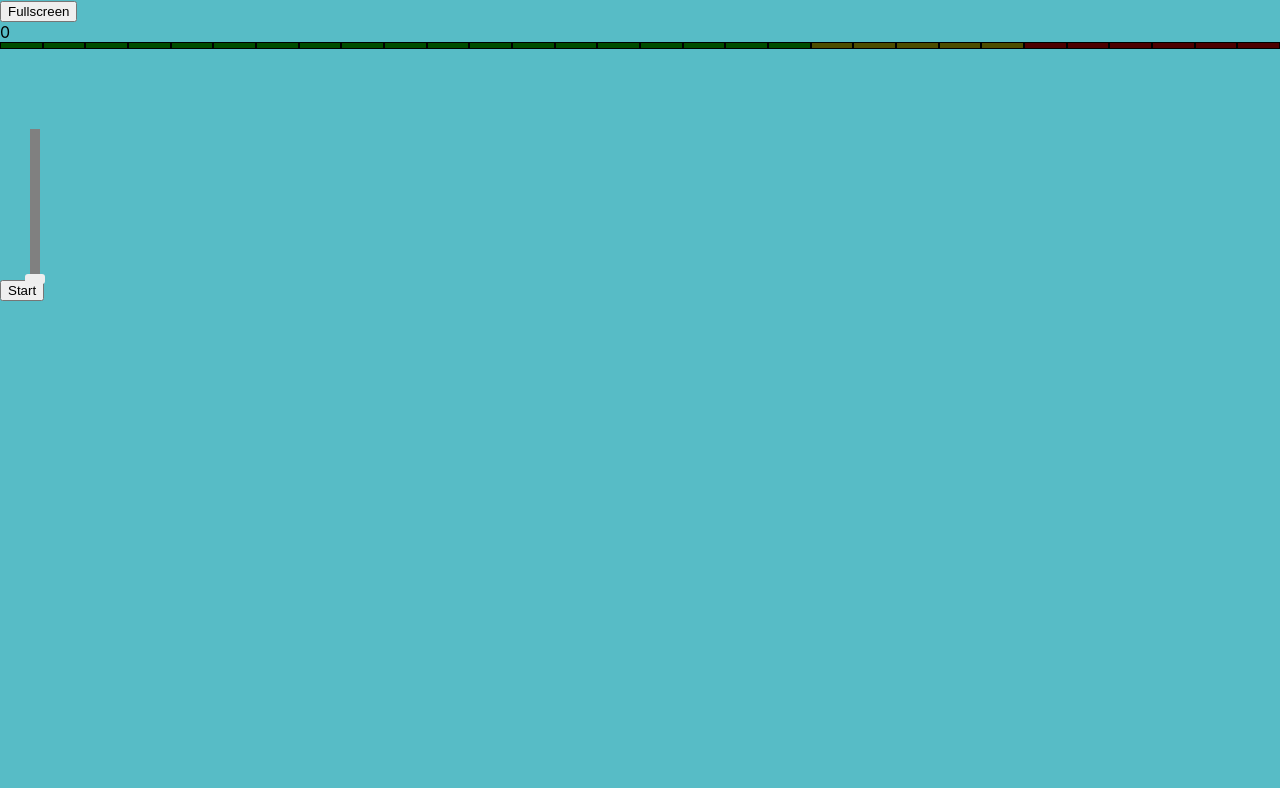
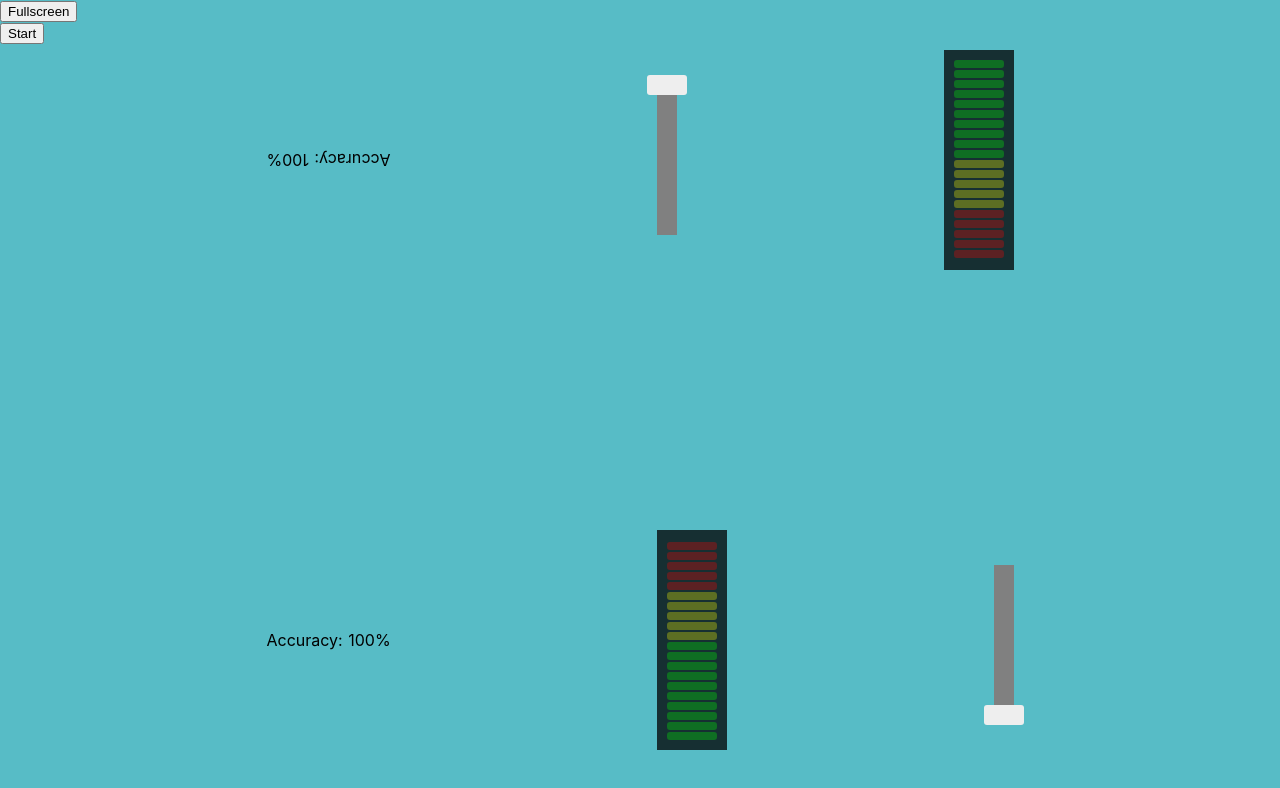
Before and after one commit to NoClipDigital/wap-games, a Nuxt app: page /slider in a window 1280 px wide. Shown: the top 788 px of the page. Built offline with nearby package versions, Linux system fonts and the light colour scheme.

Commit message:
Layout and score logic added

```diff
--- a/components/slider/Levelbar.vue
+++ b/components/slider/Levelbar.vue
@@ -1,6 +1,8 @@
 <template lang="html">
 <div class="levelbar">
+  <div class="led-wrap" :style="barStyles()">
   <div class="led" v-for="led of ledCount" :style="ledStyles(led)" />
+</div>
 </div>
 </template>
 
@@ -11,23 +13,38 @@ export default {
   name: "Levelbar",
   data() {
     return {
-      ledCount: 30,
+      ledCount: 20,
+      barHeight: 200,
+      barWidth: 50,
+      barGap: 2
     }
   },
   methods: {
+    barStyles() {
+      return {
+        height: this.barHeight + 'px',
+        width: this.barWidth + 'px'
+      }
+    },
     ledStyles(i) {
 
-      let isLit = i / this.ledCount <= this.level;
+      i--;
+
+      let isLit = i / this.ledCount < this.level;
 
       let color = 'lime';
 
-      if (i >= 25) {
+      if (i >= 15) {
         color = 'red';
-      } else if (i >= 20) {
+      } else if (i >= 10) {
         color = 'yellow'
       }
 
+      let ledHeight = this.barHeight / this.ledCount;
+
       return {
+        height: (ledHeight - this.barGap) + 'px',
+        bottom: i * ledHeight + 'px',
         opacity: isLit ? 0.9 : 0.3,
         backgroundColor: color
       }
@@ -41,19 +58,23 @@ export default {
 
 <style lang="scss" scoped>
 .levelbar {
-    background-color: black;
-    color: white;
-    display: flex;
-    justify-content: space-between;
+    background-color: rgba(0,0,0,0.75);
+    padding: 10px;
+}
 
+.led-wrap {
+    text-align: center;
+    display: block;
+    position: relative;
 }
 
 .led {
     background-color: lime;
-    height: 5px;
-    flex-grow: 1;
-    margin: 1px;
+    border-radius: 3px;
     display: inline-block;
+    left: 0;
+    position: absolute;
     transition: 0.1s opacity;
+    width: 100%;
 }
 </style>
--- a/components/slider/Mixer.vue
+++ b/components/slider/Mixer.vue
@@ -1,8 +1,6 @@
 <template lang="html">
 <div class="mixer" :style="mixerStyles" @mousemove="trackMove" @touchmove="trackMove">
-
   <div class="knob" :style="knobStyles"/>
-
 </div>
 </template>
 
@@ -19,7 +17,7 @@ export default {
   },
   watch: {
     sliderVal() {
-      this.$emit('change', this.sliderVal);
+      this.$emit('change', {val: this.sliderVal, id: this.mixerId});
     }
   },
   computed: {
@@ -37,16 +35,27 @@ export default {
   methods: {
     trackMove(e) {
 
+      console.log(e.touches.length);
+
       let y = e.touches ? e.touches[0].clientY : e.clientY;
-      let offsetY = e.touches ? e.touches[0].target.offsetTop : e.target.offsetTop;
+      const rect = e.target.getBoundingClientRect();
+
+      let offsetY = rect.top;
 
       // The Y position of your cursor over the element
       let yCoord = y - offsetY;
 
       let limitedVal = Math.max(Math.min(yCoord, this.mixerHeight), 0);
-
-      this.sliderVal = 1 - (limitedVal / this.mixerHeight);
+      if(this.reverse) {
+        this.sliderVal = (limitedVal / this.mixerHeight);
+      }else {
+        this.sliderVal = 1 - (limitedVal / this.mixerHeight);
+      }
     }
+  },
+  props: {
+    reverse: Boolean,
+    mixerId: String
   }
 }
 </script>
@@ -55,19 +64,18 @@ export default {
 .mixer {
     background-color: grey;
     height: 150px;
-    width: 10px;
+    width: 20px;
     position: relative;
-    margin-left: 30px;
 }
 
 .knob {
     background-color: #eee;
     border-radius: 3px;
-    height: 10px;
+    height: 20px;
     left: 50%;
     pointer-events: none;
     position: absolute;
     transform: translate(-50%, 50%);
-    width: 20px;
+    width: 40px;
 }
 </style>
--- a/components/slider/Waveform.vue
+++ b/components/slider/Waveform.vue
@@ -13,6 +13,7 @@ export default {
   name: "Waveform",
   data() {
     return {
+      animation: undefined,
       currentBar: 0,
       bars: [],
       progress: 0,
@@ -34,7 +35,20 @@ export default {
   methods: {
 
     start() {
+      if(this.animation) {
+        this.animation.pause();
+      }
+
+      this.resetVals();
+      this.generateWave();
+      this.processWave();
       this.startAnimation();
+    },
+
+    resetVals() {
+      this.currentBar = 0;
+      this.bars = [];
+      this.progress = 0;
     },
 
     barStyles(bar, i) {
@@ -50,7 +64,7 @@ export default {
       }
 
       return {
-        backgroundColor: isHalfway ? 'yellow' : 'grey',
+        backgroundColor: isHalfway ? 'yellow' : '#ddd',
         height: (100 * bar) + '%',
         left: leftPos + 'px',
         marginRight: this.config.barGap + 'px',
@@ -58,16 +72,17 @@ export default {
         transform: `translateY(-50%)`,
         width: this.config.barWidth + 'px'
       }
+    },
 
-    },
     startAnimation() {
-      var JSobject = anime({
+      this.animation = anime({
         targets: this,
         progress: 1,
         easing: 'linear',
         duration: 20 * 1000
       });
     },
+
     generateWave() {
       let bars = [];
 
@@ -97,8 +112,7 @@ export default {
     }
   },
   mounted() {
-    this.generateWave();
-    this.processWave();
+
   },
 }
 </script>
--- a/layouts/default.vue
+++ b/layouts/default.vue
@@ -1,8 +1,7 @@
 <template>
   <div class="game-wrap">
-    <button @click="enableFullscreen">Fullscreen</button>
+    <button class="fullscreen" @click="enableFullscreen">Fullscreen</button>
     <nuxt/>
-
   </div>
 </template>
 
@@ -40,6 +39,11 @@ html {
   -moz-osx-font-smoothing: grayscale;
   -webkit-font-smoothing: antialiased;
   box-sizing: border-box;
+}
+
+.fullscreen {
+  position: relative;
+  z-index: 2;
 }
 
 .game-wrap {
--- a/pages/slider/index.vue
+++ b/pages/slider/index.vue
@@ -1,10 +1,20 @@
 <template>
 <div class="slider-game">
-  {{score}}
-  <levelbar :level="levelVal" />
-  <waveform @update="setAudioVal" ref="waveform" />
-  <mixer @change="setMixerVal" />
-  <button @click="startGame">Start</button>
+
+  <div class="top-half half">
+    <levelbar :level="levelVal('a')" />
+    <mixer @change="setMixerVal" mixer-id="a" :reverse="true" /> Accuracy: {{ Math.floor(100 - score.a)}}%
+  </div>
+
+  <button class="start-btn" @click="startGame">Start</button>
+  <waveform class="waveform" @update="setAudioVal" ref="waveform" />
+
+  <div class="bottom-half half">
+    Accuracy: {{ Math.floor(100 - score.b)}}%
+    <levelbar :level="levelVal('b')" />
+    <mixer @change="setMixerVal" mixer-id="b" />
+  </div>
+
 </div>
 </template>
 
@@ -13,9 +23,19 @@ export default {
   name: "SliderGame",
   data() {
     return {
-      mixerVal: 0,
+      mixerVal: {
+        a: 0,
+        b: 0
+      },
       audioVal: 0,
-      score: 0
+      score: {
+        a: 0,
+        b: 0
+      },
+      delta: {
+        a: 0,
+        b: 0
+      }
     }
   },
   components: {
@@ -27,59 +47,84 @@ export default {
       import ('~/components/slider/Mixer.vue')
   },
   computed: {
-    levelVal() {
-      let difficulty = 0.8;
-      let multiplier = (this.mixerVal) + (0.5 * (1 - difficulty));
-      return this.audioVal * (0.5 + this.mixerVal);
-    }
+
   },
   methods: {
+    levelVal(id) {
+      // let difficulty = 0.1;
+      // let multiplier = (this.mixerVal[id]) + (0.5 * (1 - difficulty));
+      return this.audioVal * (0.5 + this.mixerVal[id]);
+    },
+    resetVals() {
+      this.mixerVal = {
+        a: 0,
+        b: 0
+      };
+      this.audioVal = 0;
+      this.score = {
+        a: 0,
+        b: 0
+      };
+      this.delta = {
+        a: 0,
+        b: 0
+      };
+    },
     startGame() {
       this.$refs.waveform.start();
+      setTimeout(() => {
+        this.resetVals();
+      }, 10);
     },
-    setMixerVal(val) {
-      this.mixerVal = val;
+    setMixerVal({
+      val,
+      id
+    }) {
+      this.mixerVal[id] = val;
     },
     setAudioVal(val) {
       this.audioVal = val;
-      this.score += (Math.abs(this.audioVal - this.mixerVal));
+      this.setScore('a');
+      this.setScore('b');
+    },
+    setScore(id) {
+      this.delta[id] = (Math.abs(this.audioVal - (1 - this.mixerVal[id])));
+      this.score[id] += this.delta[id];
+
     }
   }
 }
 </script>
 
-<style>
-body {
-  background-color: white;
+<style lang="scss" scoped>
+.waveform {
+    top: 50%;
+    transform: translateY(-50%);
+    position: absolute;
+    height: 10vh;
+    width: 100%;
 }
 
-.container {
-  min-height: 100vh;
-  display: flex;
-  justify-content: center;
-  align-items: center;
-  text-align: center;
+.start-btn {
+    z-index: 2;
+    position: relative;
 }
 
-.title {
-  font-family: 'Quicksand', 'Source Sans Pro', -apple-system, BlinkMacSystemFont,
-  'Segoe UI', Roboto, 'Helvetica Neue', Arial, sans-serif;
-  display: block;
-  font-weight: 300;
-  font-size: 100px;
-  color: #35495e;
-  letter-spacing: 1px;
+.half {
+    display: flex;
+    justify-content: space-evenly;
+    align-items: center;
+    height: 40vh;
+    position: absolute;
+    width: 100%;
 }
 
-.subtitle {
-  font-weight: 300;
-  font-size: 42px;
-  color: #526488;
-  word-spacing: 5px;
-  padding-bottom: 15px;
+.bottom-half {
+    bottom: 0;
 }
 
-.links {
-  padding-top: 15px;
+.top-half {
+    transform: rotate(180deg);
+    top: 0;
 }
 </style>
```
